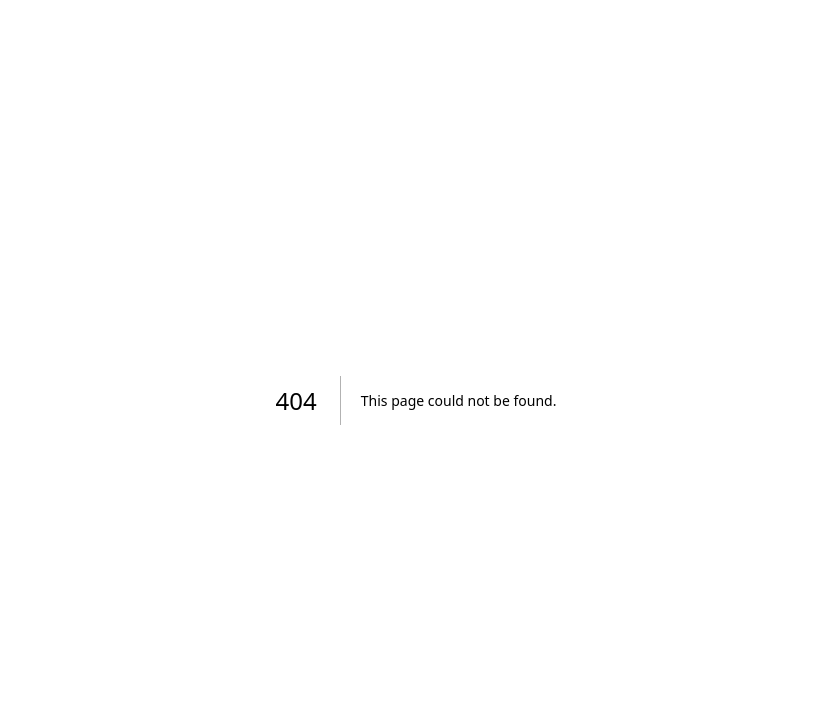
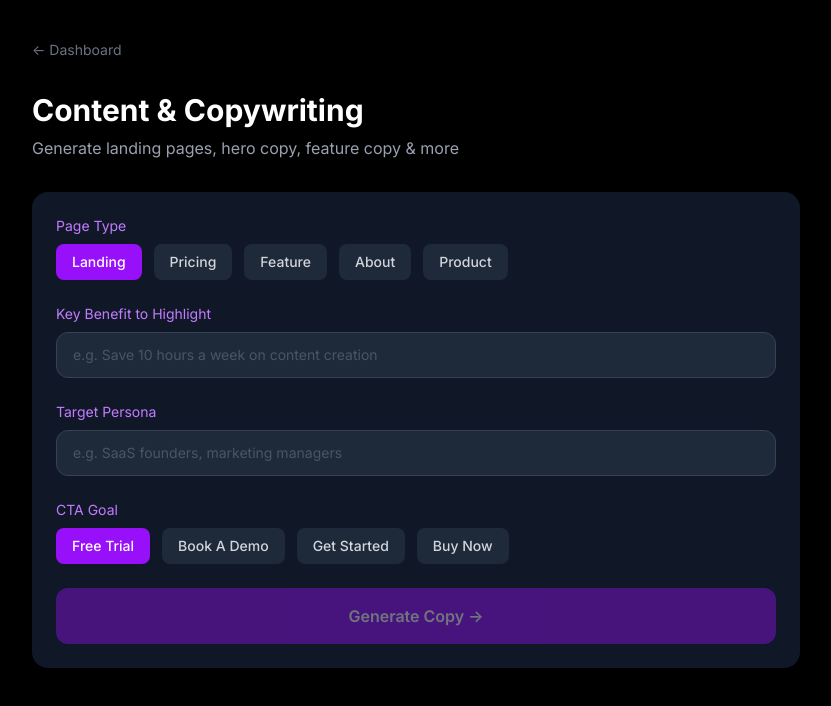
Before and after one commit to loopmintdigital-cyber/ai-marketing-copilot, a Next.js app: page /content in a window 1280 px wide. Before the commit this address had no page. Shown: the top 706 px of the page, without its empty margins (224-1055 px from the left). Built offline with nearby package versions, Linux system fonts and the light colour scheme.

Commit message:
Add content and copywriting module

```diff
--- /dev/null
+++ b/app/api/content /route.ts
@@ -0,0 +1,47 @@
+import { NextRequest, NextResponse } from "next/server";
+import Anthropic from "@anthropic-ai/sdk";
+
+const client = new Anthropic();
+
+export async function POST(req: NextRequest) {
+  const { pageType, benefit, persona, ctaGoal, brandStrategy, answers } = await req.json();
+
+  const response = await client.messages.create({
+    model: "claude-sonnet-4-6",
+    max_tokens: 4000,
+    messages: [
+      {
+        role: "user",
+        content: `You are a world-class copywriter for SaaS companies.
+
+Brand Info:
+- Product: ${answers.productName}
+- Description: ${answers.description}
+- Target Customer: ${answers.targetCustomer}
+- Brand Voice: ${answers.brandVoice}
+- Differentiator: ${answers.differentiator}
+
+Brand Strategy:
+${brandStrategy}
+
+Write copy for a ${pageType} page.
+Key benefit to highlight: ${benefit}
+Target persona: ${persona}
+CTA goal: ${ctaGoal}
+
+Provide:
+- Hero headline
+- Subheadline
+- 3 body copy sections
+- 5 feature bullets
+- CTA button text
+- Meta description
+
+Format each section clearly.`,
+      },
+    ],
+  });
+
+  const result = (response.content[0] as { text: string }).text;
+  return NextResponse.json({ result });
+}
--- /dev/null
+++ b/app/content/page.tsx
@@ -0,0 +1,106 @@
+"use client";
+import { useState } from "react";
+import { useRouter } from "next/navigation";
+
+export default function Content() {
+  const router = useRouter();
+  const [pageType, setPageType] = useState("landing");
+  const [benefit, setBenefit] = useState("");
+  const [persona, setPersona] = useState("");
+  const [ctaGoal, setCtaGoal] = useState("free trial");
+  const [loading, setLoading] = useState(false);
+  const [result, setResult] = useState("");
+
+  async function handleGenerate() {
+    setLoading(true);
+    const brandStrategy = localStorage.getItem("brandStrategy") || "";
+    const answers = JSON.parse(localStorage.getItem("answers") || "{}");
+
+    const res = await fetch("/api/content", {
+      method: "POST",
+      headers: { "Content-Type": "application/json" },
+      body: JSON.stringify({ pageType, benefit, persona, ctaGoal, brandStrategy, answers }),
+    });
+    const data = await res.json();
+    setResult(data.result);
+    setLoading(false);
+  }
+
+  function renderContent(content: string) {
+    return (
+      <div className="space-y-2">
+        {content.split('\n').map((line, i) => {
+          if (line.startsWith('# ')) return <h2 key={i} className="text-xl font-bold text-white mt-4">{line.replace('# ', '')}</h2>;
+          if (line.startsWith('## ')) return <h3 key={i} className="text-lg font-bold text-purple-400 mt-3">{line.replace('## ', '')}</h3>;
+          if (line.startsWith('---')) return <hr key={i} className="border-gray-700 my-4" />;
+          if (line.trim() === '') return <div key={i} className="h-1" />;
+          return <p key={i} className="text-gray-300 text-sm">{line.replace(/\*\*(.*?)\*\*/g, '$1')}</p>;
+        })}
+      </div>
+    );
+  }
+
+  return (
+    <main className="min-h-screen bg-black text-white px-6 py-10">
+      <div className="max-w-3xl mx-auto">
+        <div className="flex items-center gap-3 mb-8">
+          <button onClick={() => router.push("/dashboard")}
+            className="text-gray-500 hover:text-white text-sm">← Dashboard</button>
+        </div>
+        <h1 className="text-3xl font-bold mb-2">Content & Copywriting</h1>
+        <p className="text-gray-400 mb-8">Generate landing pages, hero copy, feature copy & more</p>
+
+        <div className="space-y-6 bg-gray-900 rounded-2xl p-6 mb-6">
+          <div>
+            <label className="text-sm text-purple-400 mb-2 block">Page Type</label>
+            <div className="flex gap-3 flex-wrap">
+              {["landing", "pricing", "feature", "about", "product"].map((t) => (
+                <button key={t} onClick={() => setPageType(t)}
+                  className={`px-4 py-2 rounded-lg text-sm font-medium capitalize ${pageType === t ? "bg-purple-600 text-white" : "bg-gray-800 text-gray-300"}`}>
+                  {t}
+                </button>
+              ))}
+            </div>
+          </div>
+
+          <div>
+            <label className="text-sm text-purple-400 mb-2 block">Key Benefit to Highlight</label>
+            <input type="text" value={benefit} onChange={(e) => setBenefit(e.target.value)}
+              placeholder="e.g. Save 10 hours a week on content creation"
+              className="w-full bg-gray-800 border border-gray-700 rounded-xl px-4 py-3 text-white text-sm placeholder-gray-600 focus:outline-none focus:border-purple-500" />
+          </div>
+
+          <div>
+            <label className="text-sm text-purple-400 mb-2 block">Target Persona</label>
+            <input type="text" value={persona} onChange={(e) => setPersona(e.target.value)}
+              placeholder="e.g. SaaS founders, marketing managers"
+              className="w-full bg-gray-800 border border-gray-700 rounded-xl px-4 py-3 text-white text-sm placeholder-gray-600 focus:outline-none focus:border-purple-500" />
+          </div>
+
+          <div>
+            <label className="text-sm text-purple-400 mb-2 block">CTA Goal</label>
+            <div className="flex gap-3 flex-wrap">
+              {["free trial", "book a demo", "get started", "buy now"].map((c) => (
+                <button key={c} onClick={() => setCtaGoal(c)}
+                  className={`px-4 py-2 rounded-lg text-sm font-medium capitalize ${ctaGoal === c ? "bg-purple-600 text-white" : "bg-gray-800 text-gray-300"}`}>
+                  {c}
+                </button>
+              ))}
+            </div>
+          </div>
+
+          <button onClick={handleGenerate} disabled={loading || !benefit.trim() || !persona.trim()}
+            className="w-full bg-purple-600 hover:bg-purple-700 disabled:opacity-40 text-white font-semibold px-8 py-4 rounded-xl">
+            {loading ? "Generating your copy..." : "Generate Copy →"}
+          </button>
+        </div>
+
+        {result && (
+          <div className="bg-gray-900 rounded-2xl p-6">
+            {renderContent(result)}
+          </div>
+        )}
+      </div>
+    </main>
+  );
+}
--- a/app/dashboard/page.tsx
+++ b/app/dashboard/page.tsx
@@ -14,7 +14,7 @@ export default function Dashboard() {
 
   const modules = [
     { title: "Social Media Manager", description: "Generate a 7-day post calendar for LinkedIn, Twitter & Instagram", icon: "📱", href: "/social", ready: true },
-    { title: "Content & Copywriting", description: "Landing pages, hero copy, feature copy & more", icon: "✍️", href: "/content", ready: false },
+    { title: "Content & Copywriting", description: "Landing pages, hero copy, feature copy & more", icon: "✍️", href: "/content", ready: true },
     { title: "Email Marketing", description: "Onboarding sequences, newsletters & cold outreach", icon: "📧", href: "/email-marketing", ready:  true},
     { title: "Ad Campaign Generator", description: "Google RSA + Meta ad copy with A/B variants", icon: "🎯", href: "/ads", ready: true},
     { title: "SEO & Blog Strategy", description: "Keyword clusters, blog calendars & full article drafts", icon: "🔍", href: "/seo", ready: false },
```
